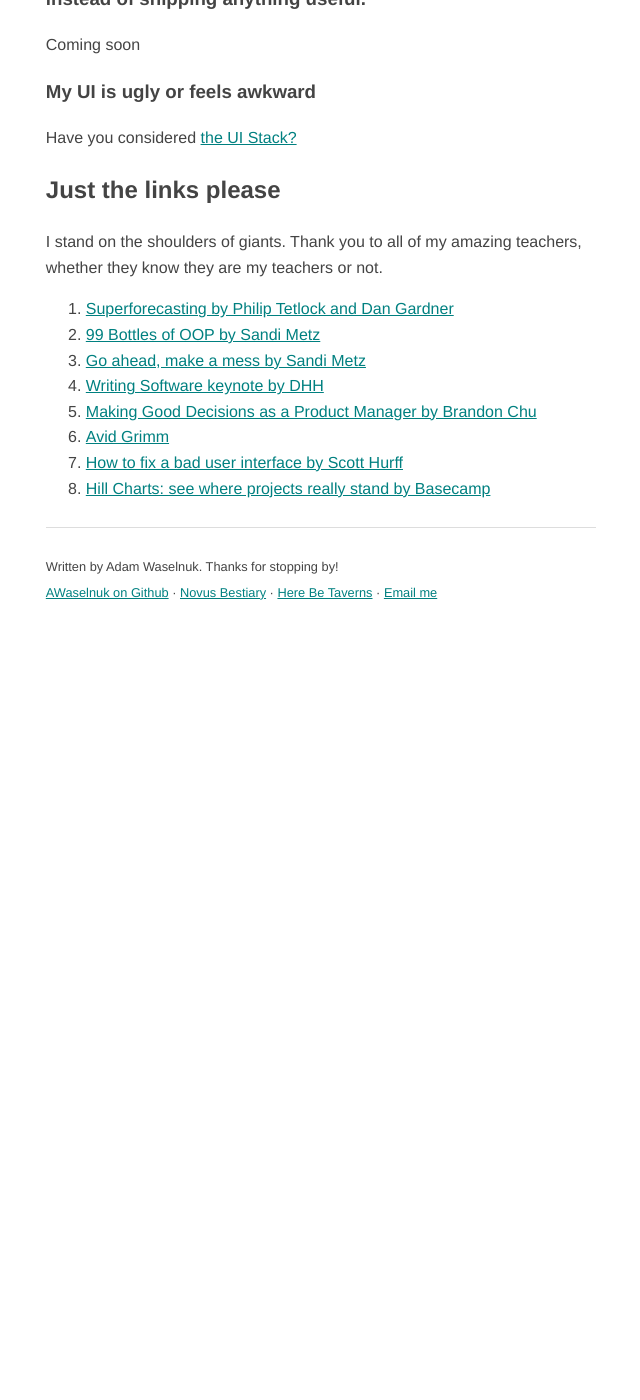
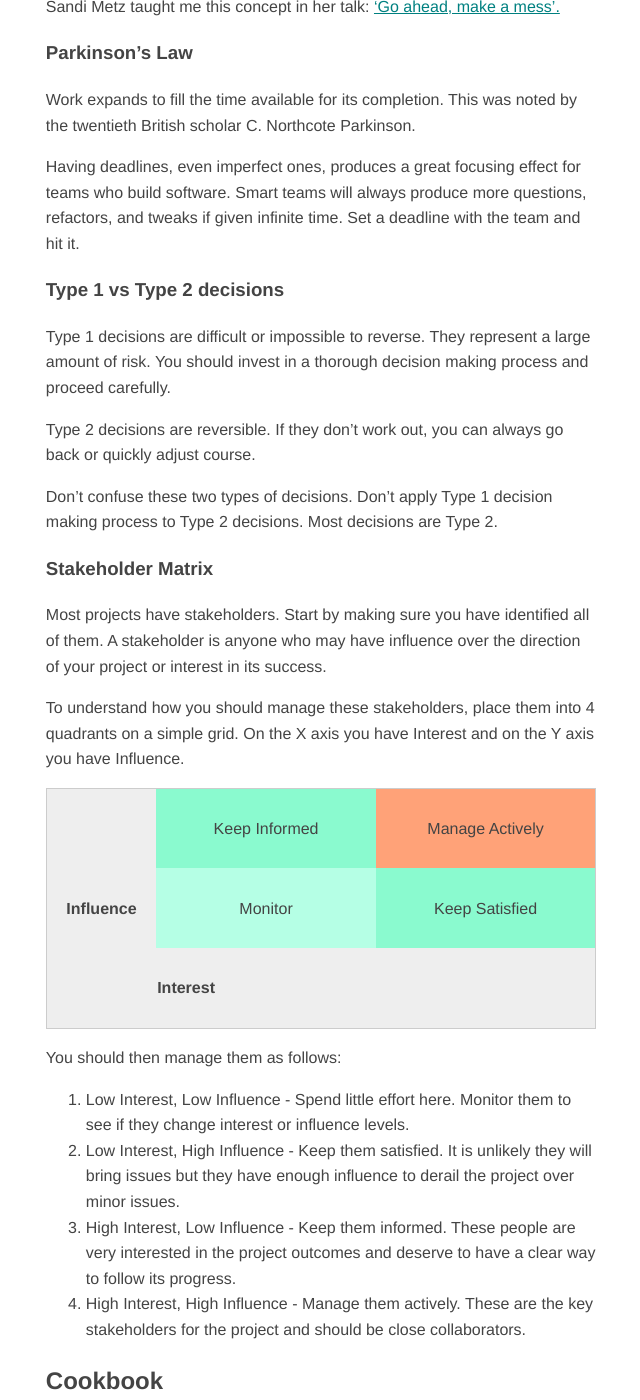
Before and after one commit to AWaselnuk/AWaselnuk.github.io, a Jekyll site: the page built from principles-and-mental-models.md, in a window 1280 px wide and 1400 px high, scrolled down 5415 px. Shown: the whole window, without its empty margins (319-959 px from the left). Built offline with Jekyll 4.4.1, drawn with Linux system fonts in a browser that asks for light colours; before the commit the page ends 6045 px from its top, so only the background shows below that; some of the changed text lies outside the part shown.

Commit message:
Complete WIP cookbook entry and add 3 mental models

```diff
--- a/principles-and-mental-models.md
+++ b/principles-and-mental-models.md
@@ -22,7 +22,7 @@
 - [Principles](#principles)
   - [You are bad at predicting the future](#you-are-bad-at-predicting-the-future)
   - [Optimize for change](#optimize-for-change)
-  - [Prefer fast decision making to perfect decisions](#prefer-fast-decision-making-to-perfect-decisions)
+  - [Prefer fast decision making to perfect decisions](#prefer-fast-decisions-to-perfect-decisions)
   - [Writing software is like writing french poetry](#writing-software-is-like-writing-french-poetry)
   - [YAGNI](#YAGNI)
   - [Discover abstractions instead of designing them](#discover-distractions-instead-of-designing-them)
@@ -32,7 +32,10 @@
   - [The UI stack](#the-ui-stack)
   - [Hill chart](#hill-chart)
   - [Omega Mess](#omega-mess)
-- [Cookbook (WIP)](#cookbook)
+  - [Parkinson's Law](#parkinsons-law)
+  - [Type 1 vs Type 2 decisions](#type-1-vs-type-2-decisions)
+  - [Stakeholder Matrix](#stakeholder-matrix)
+- [Cookbook](#cookbook)
   - [My project is not progressing. We keep having meetings instead of shipping anything useful.](#my-project-is-not-progressing-we-keep-having-meetings-instead-of-shipping-anything-useful)
   - [My UI is ugly or feels awkward.](#my-ui-is-ugly-or-feels-awkward)
 
@@ -50,7 +53,7 @@
 
 Write code that reveals your intentions and is easy to change. Make sure you [discover abstractions instead of designing them](#discover-abstractions-instead-of-designing-them).
 
-### Prefer fast decision making to perfect decisions
+### Prefer fast decisions to perfect decisions
 
 Making a perfect decision is unreasonable because the world is complicated and [you are bad at predicting the future](#you-are-bad-at-predicting-the-future). One of the best things you can do to become a better decision maker is to practice making decisions faster.
 
@@ -92,6 +95,8 @@
 - What are the 20% of things you spend time on that produce 80% of your output?
 - What is the 80% of features you can build quickly vs the last 20% which will take as long as the first 80%?
 
+You have limited time, energy, and attention. Apply this principle to understand where you should direct these precious resources.
+
 ### The Sociotechnical system
 
 I first heard this term from [Avdi Grimm.][avdi] The truth is that, as a software developer in the tech industry, you don't work on technical systems – you work on sociotechnical systems.
@@ -132,11 +137,59 @@
 
 Sandi Metz taught me this concept in her talk: ['Go ahead, make a mess'.][omega-mess]
 
+### Parkinson's Law
+
+Work expands to fill the time available for its completion. This was noted by the twentieth British scholar C. Northcote Parkinson.
+
+Having deadlines, even imperfect ones, produces a great focusing effect for teams who build software. Smart teams will always produce more questions, refactors, and tweaks if given infinite time. Set a deadline with the team and hit it.
+
+### Type 1 vs Type 2 decisions
+
+Type 1 decisions are difficult or impossible to reverse. They represent a large amount of risk. You should invest in a thorough decision making process and proceed carefully.
+
+Type 2 decisions are reversible. If they don't work out, you can always go back or quickly adjust course.
+
+Don't confuse these two types of decisions. Don't apply Type 1 decision making process to Type 2 decisions. Most decisions are Type 2.
+
+### Stakeholder Matrix
+
+Most projects have stakeholders. Start by making sure you have identified all of them. A stakeholder is anyone who may have influence over the direction of your project or interest in its success.
+
+To understand how you should manage these stakeholders, place them into 4 quadrants on a simple grid. On the X axis you have Interest and on the Y axis you have Influence.
+
+<table style="width: 100%; border: 1px solid #ccc;">
+  <tr>
+    <td style="text-align: center; height: 80px; width: 20%; background-color: #eee;"></td>
+    <td style="text-align: center; height: 80px; width: 40%; background-color: #8afacf;">Keep Informed</td>
+    <td style="text-align: center; height: 80px; width: 40%; background-color: #ffa278;">Manage Actively</td>
+  </tr>
+  <tr>
+    <th style="text-align: center; height: 80px; width: 20%; background-color: #eee;">Influence</th>
+    <td style="text-align: center; height: 80px; width: 40%; background-color: #b5ffe5;">Monitor</td>
+    <td style="text-align: center; height: 80px; width: 40%; background-color: #8afacf;">Keep Satisfied</td>
+  </tr>
+  <tr>
+    <td style="height: 80px; width: 20%; background-color: #eee;"></td>
+    <th colspan="2" style="height: 80px; text-align: left; width: 40%; background-color: #eee;">Interest</th>
+  </tr>
+</table>
+
+You should then manage them as follows:
+
+1. Low Interest, Low Influence - Spend little effort here. Monitor them to see if they change interest or influence levels.
+2. Low Interest, High Influence - Keep them satisfied. It is unlikely they will bring issues but they have enough influence to derail the project over minor issues.
+3. High Interest, Low Influence - Keep them informed. These people are very interested in the project outcomes and deserve to have a clear way to follow its progress.
+4. High Interest, High Influence - Manage them actively. These are the key stakeholders for the project and should be close collaborators.
+
 ## Cookbook
 
 ### My project is not progressing. We keep having meetings instead of shipping anything useful.
 
-Coming soon
+Do you have [deadlines](#parkinsons-law) in place? Deadlines, even imperfect ones, have a great focusing effect. Remember [Parkinson's Law](#parkinsons-law).
+
+Remind your team that you should [prefer fast decision making to perfect decision making](#prefer-fast-decisions-to-perfect-decisions). If you are hesitant, try dividing the decisions blocking progress into [Type 1 vs Type 2 decisions](#type-1-vs-type-2-decisions). You should discover that almost all decisions are Type 2.
+
+Sometimes projects are slowed down by stakeholders. Build a [stakeholder matrix](#stakeholder-matrix) to classify everyone weighing in on the project and then act accordingly.
 
 ### My UI is ugly or feels awkward
 
```
Also changed, not shown: 1 other file.
